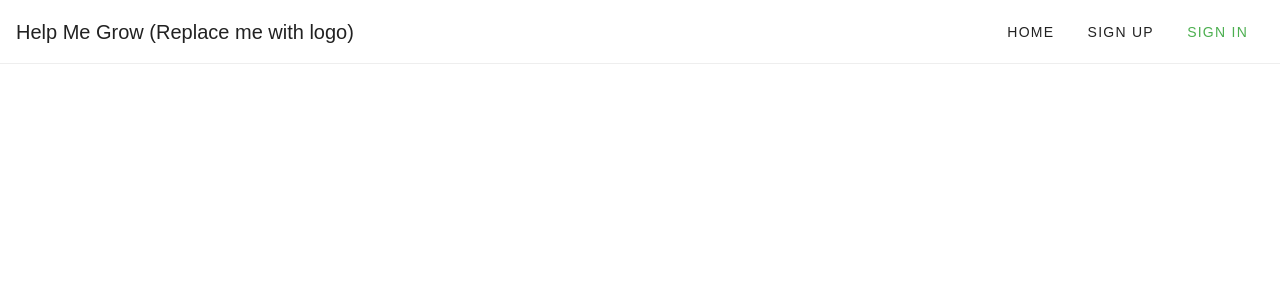
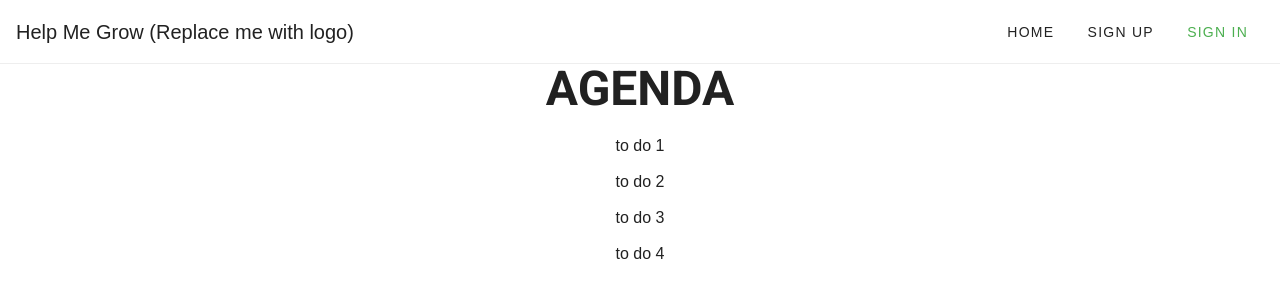
Before and after one commit to Archivolt1/helpmegrow-web, a Nuxt app: page /agenda in a window 1280 px wide. Shown: the top 300 px of the page. Built offline with nearby package versions, Linux system fonts and the light colour scheme; a web font is replaced by a local one.

Commit message:
created index 2

```diff
--- a/pages/agenda.vue
+++ b/pages/agenda.vue
@@ -1,6 +1,24 @@
 <template>
-    <div></div>
+    <v-container>
+        <v-row class="font-weight-bold display-2 mb-5" justify="center">
+            AGENDA
+        </v-row>
+        <v-row justify="center" class="mb-1">
+            to do 1
+        </v-row>
+        <v-row justify="center" class="mb-1">
+            to do 2
+        </v-row>
+        <v-row justify="center" class="mb-1">
+            to do 3
+        </v-row>
+        <v-row justify="center" class="mb-5">
+            to do 4
+        </v-row>
+    </v-container>
 </template>
+
+
 
 <script>
     export default {
--- a/pages/index.vue
+++ b/pages/index.vue
@@ -12,10 +12,10 @@
         <v-row justify="center" class="mb-1">
             And so should you.
         </v-row>
-        <v-row justify="center">
+        <v-row justify="center" class="mb-5">
             plz keep your plants alive 🌵
         </v-row>
-        <v-img>
+        <v-img position="center">
             <img src="../static/animal crossing.jpg" height="783" width="640"/>
         </v-img>
     </v-container>
```
Also changed, not shown: components/app/agenda/agenda.widget.vue (added, +13 -0 lines).
